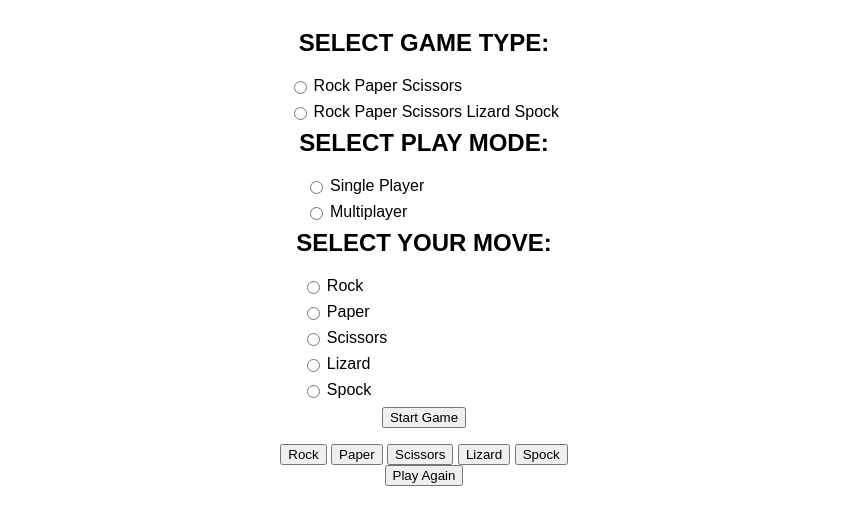
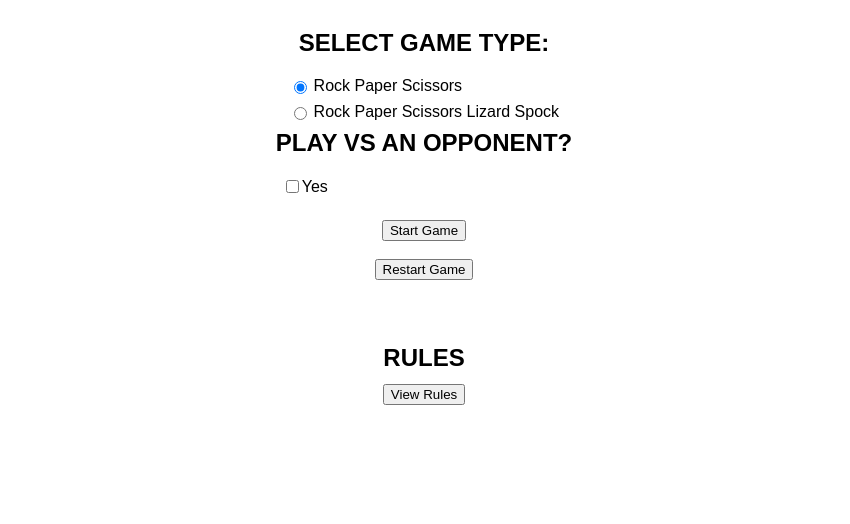
Before and after one commit to comp426-2023-spring/e02-roray02, a website: page public/index.html in a window 1280 px wide. Shown: the part 106-630 px from the top of the page, without its empty margins (216-1066 px from the left). Drawn offline with nearby package versions, Linux system fonts and the light colour scheme.

Commit message:
tons of new changes, rps functionality done

```diff
--- a/public/index.html
+++ b/public/index.html
@@ -1,73 +1,63 @@
 <html>
     <head>
+        <meta charset="UTF-8">
         <title>Rohan Ray Final Project RPSLS</title>
         <!-- Link to your script file(s) and CSS in here somewhere -->
         <link rel="stylesheet" href="styles.css">
-        <script src="./scripts.js"></script>
+        <script src="https://ajax.googleapis.com/ajax/libs/jquery/3.6.4/jquery.min.js"></script>
+        <script src="scripts.js"></script>
 
     </head>
-    <body>
 
     <!-- Your interface markup goes here -->
     <!-- For interface examples, look in the `/examples/` directory in the root of your starter code repo. -->
-    <body>
+    <body onload="unhideOpts()">
         <h1>Rock Paper Scissors Lizard Spock</h1>
-        <form>
+        <form id="userinput" class="" action="javascript:void(0);">
             <fieldset>
                 <legend>Select Game Type:</legend>
                     <label>
-                        <input type="radio" name="game-type" value="rps">
+                        <input type="radio" id="rps" name="game-type" value="rps" checked onclick="unhideOpts()">
                         Rock Paper Scissors
                     </label>
                     <label>
-                        <input type="radio" name="game-type" value="rpsls">
+                        <input type="radio" id = "rpsls" name="game-type" value="rpsls" onclick="unhideOpts()">
                         Rock Paper Scissors Lizard Spock
                     </label>
             </fieldset>
             <fieldset>
-                <legend>Select Play Mode:</legend>
+                <legend>Play vs an Opponent?</legend>
                     <label>
-                        <input type="radio" name="play-mode" value="single">
-                        Single Player
+                        <input type="checkbox" id="opponent" name="play-mode" value="opponent" onclick="unhideOpts()">
+                        Yes
                     </label>
-                    <label>
-                        <input type="radio" name="play-mode" value="multi">
-                        Multiplayer
-                    </label>
+            </fieldset>
+
+            <legend class = "move rps rpsls">Select Your Move:</legend>
+                <label class="move rps"><input type="radio" name="move" value="rock" class="move rps" checked>Rock<figure id="rockpic" class="move rps"> <img src="./img/rock.jpg" height="60" width="60"></figure></label>
+                <label class="move rps"><input type="radio" name="move" value="paper" class="move rps" checked>Paper<figure id="paperpic" class="move rps"> <img src="./img/paper.jpg" height="60" width="60"></figure></label>
+                <label class="move rps"><input type="radio" name="move" value="scissors" class="move rps" checked>Scissors<figure id="scissorspic" class="move rps"> <img src="./img/scissors.jpg" height="60" width="60"></figure></label>
+                <input type="radio" name="move" value="lizard" class="move rpsls"> <label class="move rpsls">Lizard</label>
+                <input type="radio" name="move" value="spock" class="move rpsls"> <label class="move rpsls">Spock</label>
+        <button type="submit" hidden>Submit</button>
+        </form>
+
+        <button type="button" id="play" onclick="startGame()">Start Game</button>
+        <br><br>
+        <button type="button" id="clear" onclick="resetClear()">Restart Game</button>
+
+        <div>
+            <div id="results"></div>
+        </div>
+
+        <fieldset>
+            <legend>Rules</legend>
+                <button type="button" id="rules-btn" onclick="viewrules()">View Rules</button>
+                <div id="rules" hidden></div>
+                <br>
+                <button type="button" id="hide-rules-btn" onclick="hiderules()" hidden>Hide Rules</button>
         </fieldset>
-        <fieldset>
-            <legend>Select Your Move:</legend>
-                <label>
-                    <input type="radio" name="move" value="rock">
-                    Rock
-                </label>
-                <label>
-                    <input type="radio" name="move" value="paper">
-                    Paper
-                </label>
-                <label>
-                    <input type="radio" name="move" value="scissors">
-                    Scissors
-                </label>
-                <label>
-                    <input type="radio" name="move" value="lizard">
-                    Lizard
-                </label>
-                <label>
-                    <input type="radio" name="move" value="spock">
-                    Spock
-                </label>
-        </fieldset>
-        <button type="submit">Start Game</button>
-        </form>
-        <div>
-        <button data-move="rock">Rock</button>
-        <button data-move="paper">Paper</button>
-        <button data-move="scissors">Scissors</button>
-        <button data-move="lizard">Lizard</button>
-        <button data-move="spock">Spock</button>
-        </div>
-        <button>Play Again</button>
-        </body>
+
+
     </body>
 </html>
--- a/public/scripts.js
+++ b/public/scripts.js
@@ -1,3 +1,94 @@
 // If you would like to see some examples of similar code to make an interface interact with an API,
 // check out the coin-server example from a previous COMP 426 semester.
 // https://github.com/jdmar3/coinserver
+
+function unhideOpts() {
+    let check = document.getElementById('opponent');
+    let gameType = document.querySelector('input[name="game-type"]:checked').id;
+
+    if (check.checked && gameType === 'rpsls') {
+        $('.move').show();
+        $('.rpsls').show();
+        $('.rps').show();
+      } else if (check.checked && gameType === 'rps') {
+        $('.move').show();
+        $('.rps').show();
+        $('.rpsls').hide();
+      } else {
+        $('.move').hide();
+      }
+      console.log(gameType);
+      console.log(check.checked);
+}
+
+function resetClear() {
+    document.getElementById('userinput').reset();
+    $('#results').hide();
+    $('#userinput').show();
+    $('#play').show();
+    unhideOpts();
+}
+
+async function startGame() {
+    $('#userinput').hide();
+    $('#play').hide();
+
+    let gameType = $('input[type=radio][name=game-type]:checked').val();
+    let vsOpponent = document.querySelector('#opponent').checked;
+    let shot = $('input[type=radio][name=move]:checked').val();
+
+    let baseurl = window.location.href + 'app/'
+    let url = baseurl + gameType + '/play'
+
+    if (vsOpponent) {
+        url += '/' + shot
+    }
+
+    let response = await fetch(url)
+    let result = await response.json()
+
+    if (vsOpponent) {
+        $('#results').show();
+        document.getElementById("results").innerText = 'You: ' + result.player +
+            '\n\nYour opponent: ' + result.opponent +
+            '\n\nResult: you ' + result.result.toUpperCase() +'\n';
+    } else {
+        $('#results').show();
+        document.getElementById("results").innerText = 'Your opponent: ' + result.opponent +
+            '\n\nResult: you ' + result.result.toUpperCase() +'\n';
+    }
+    console.log(url)
+    console.log(result)
+    console.log(result.result)
+
+
+}
+
+function viewrules() {
+    document.getElementById("rules").innerText =
+    `Rules for Rock Paper Scissors:
+    - Scissors CUTS Paper
+    - Paper COVERS Rock
+    - Rock CRUSHES Scissors
+
+    Rules for the Lizard-Spock Expansion of Rock Paper Scissors:
+    - Scissors CUTS Paper
+    - Paper COVERS Rock
+    - Rock SMOOSHES Lizard
+    - Lizard POISONS Spock
+    - Spock SMASHES Scissors
+    - Scissors DECAPITATES Lizard
+    - Lizard EATS Paper
+    - Paper DISPROVES Spock
+    - Spock VAPORIZES Rock
+    - Rock CRUSHES Scissors`;
+    document.getElementById("rules-btn").hidden = true;
+    document.getElementById("rules").hidden = false;
+    document.getElementById("hide-rules-btn").hidden = false;
+}
+
+function hiderules() {
+    document.getElementById("rules").hidden = true;
+    document.getElementById("hide-rules-btn").hidden = true;
+    document.getElementById("rules-btn").hidden = false;
+}
--- a/public/styles.css
+++ b/public/styles.css
@@ -69,7 +69,7 @@ input[type="radio"] {
     transform: scale(0.9);
 }
 
-#result {
+#results{
     font-size: 2em;
     margin-top: 2em;
 }
```
